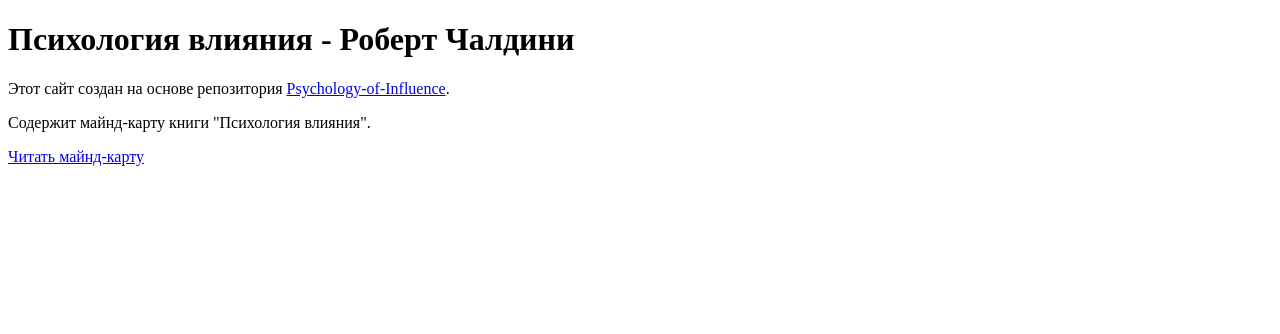
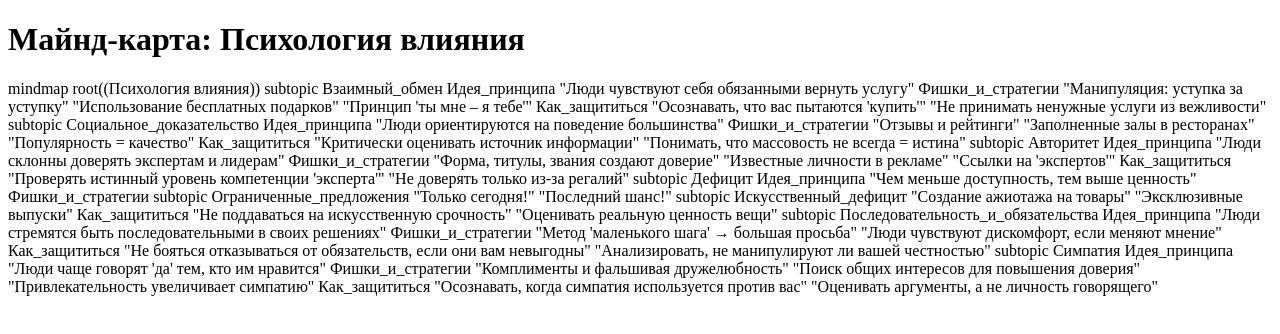
Before and after one commit to Daria-264/Psychology-of-Influence, a plain HTML site: page index.html in a window 1280 px wide. Drawn offline with Linux system fonts and the light colour scheme.

Commit message:
Update index.html

```diff
--- a/index.html
+++ b/index.html
@@ -4,11 +4,84 @@
     <meta charset="UTF-8">
     <meta name="viewport" content="width=device-width, initial-scale=1.0">
     <title>Психология влияния</title>
+    <script type="module">
+        import mermaid from 'https://cdn.jsdelivr.net/npm/mermaid@10/dist/mermaid.esm.min.mjs';
+        mermaid.initialize({ startOnLoad: true });
+    </script>
 </head>
 <body>
-    <h1>Психология влияния - Роберт Чалдини</h1>
-    <p>Этот сайт создан на основе репозитория <a href="https://github.com/Daria-264/Psychology-of-Influence">Psychology-of-Influence</a>.</p>
-    <p>Содержит майнд-карту книги "Психология влияния".</p>
-    <p><a href="mindmap_chaldini.md">Читать майнд-карту</a></p>
+    <h1>Майнд-карта: Психология влияния</h1>
+    <div class="mermaid">
+        mindmap
+          root((Психология влияния))
+
+            subtopic Взаимный_обмен
+              Идея_принципа
+                "Люди чувствуют себя обязанными вернуть услугу"
+              Фишки_и_стратегии
+                "Манипуляция: уступка за уступку"
+                "Использование бесплатных подарков"
+                "Принцип 'ты мне – я тебе'"
+              Как_защититься
+                "Осознавать, что вас пытаются 'купить'"
+                "Не принимать ненужные услуги из вежливости"
+
+            subtopic Социальное_доказательство
+              Идея_принципа
+                "Люди ориентируются на поведение большинства"
+              Фишки_и_стратегии
+                "Отзывы и рейтинги"
+                "Заполненные залы в ресторанах"
+                "Популярность = качество"
+              Как_защититься
+                "Критически оценивать источник информации"
+                "Понимать, что массовость не всегда = истина"
+
+            subtopic Авторитет
+              Идея_принципа
+                "Люди склонны доверять экспертам и лидерам"
+              Фишки_и_стратегии
+                "Форма, титулы, звания создают доверие"
+                "Известные личности в рекламе"
+                "Ссылки на 'экспертов'"
+              Как_защититься
+                "Проверять истинный уровень компетенции 'эксперта'"
+                "Не доверять только из-за регалий"
+
+            subtopic Дефицит
+              Идея_принципа
+                "Чем меньше доступность, тем выше ценность"
+              Фишки_и_стратегии
+                subtopic Ограниченные_предложения
+                  "Только сегодня!"
+                  "Последний шанс!"
+                subtopic Искусственный_дефицит
+                  "Создание ажиотажа на товары"
+                  "Эксклюзивные выпуски"
+              Как_защититься
+                "Не поддаваться на искусственную срочность"
+                "Оценивать реальную ценность вещи"
+
+            subtopic Последовательность_и_обязательства
+              Идея_принципа
+                "Люди стремятся быть последовательными в своих решениях"
+              Фишки_и_стратегии
+                "Метод 'маленького шага' → большая просьба"
+                "Люди чувствуют дискомфорт, если меняют мнение"
+              Как_защититься
+                "Не бояться отказываться от обязательств, если они вам невыгодны"
+                "Анализировать, не манипулируют ли вашей честностью"
+
+            subtopic Симпатия
+              Идея_принципа
+                "Люди чаще говорят 'да' тем, кто им нравится"
+              Фишки_и_стратегии
+                "Комплименты и фальшивая дружелюбность"
+                "Поиск общих интересов для повышения доверия"
+                "Привлекательность увеличивает симпатию"
+              Как_защититься
+                "Осознавать, когда симпатия используется против вас"
+                "Оценивать аргументы, а не личность говорящего"
+    </div>
 </body>
 </html>
```
